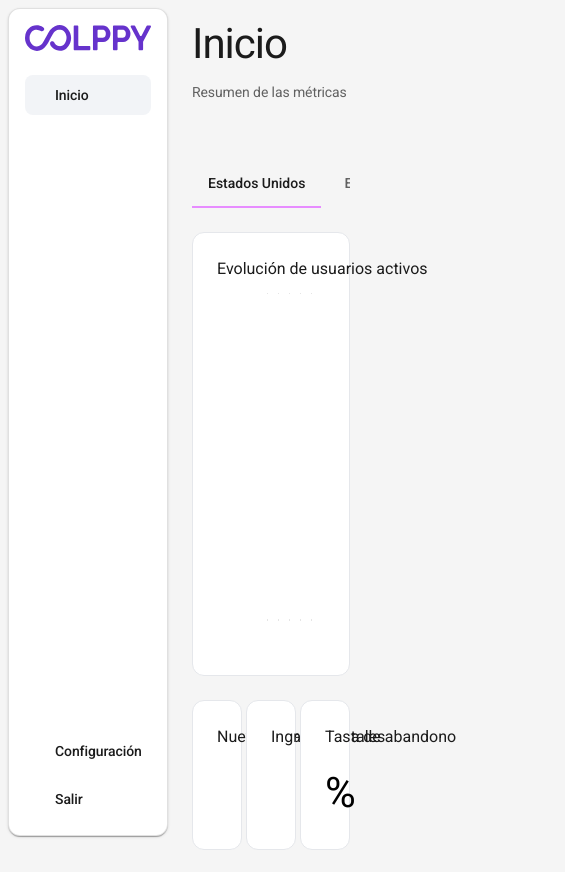
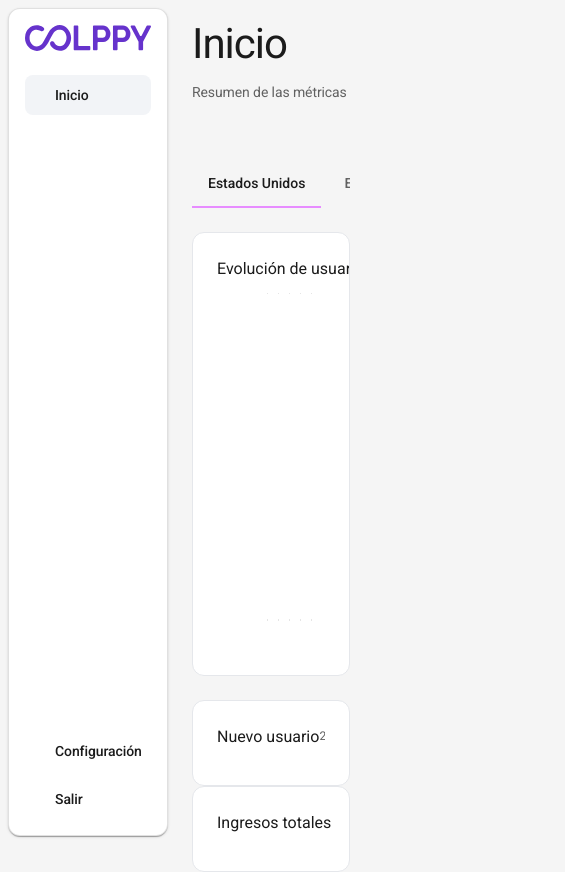
Before and after one commit to EveraldoGCH/challenge-frontend-sr, a React (Vite) app in the folder frontend/: page /dashboard in a window 390 px wide. Shown: the top 872 px of the page, 565 px wide, since content can reach past the window. Built offline with nearby package versions, Linux system fonts and the light colour scheme; no server answers; some icons are missing; a web font is replaced by a local one.

Commit message:
responsive md 2

```diff
--- a/frontend/src/components/core/Card/Card.tsx
+++ b/frontend/src/components/core/Card/Card.tsx
@@ -57,6 +57,7 @@ export function Card({
     background: background ? background : '#fff',
     border: border ? border : '1px solid #e5e7eb',
     minHeight: '25px',
+    overflow: 'hidden',
   }
 
   if (
--- a/frontend/src/routes/dashboard/-components/HomeCard.tsx
+++ b/frontend/src/routes/dashboard/-components/HomeCard.tsx
@@ -1,6 +1,12 @@
 'use client'
 import { Card } from '@/components/core/Card/Card'
-import { Skeleton, Typography, useTheme } from '@mui/material'
+import {
+  Box,
+  Skeleton,
+  Typography,
+  useMediaQuery,
+  useTheme,
+} from '@mui/material'
 import NumberFlow, { continuous } from '@number-flow/react'
 import dayjs from 'dayjs'
 import { useDashboardContext } from '../-context/useDashboardContext'
@@ -25,6 +31,7 @@ export function HomeCard({
 }: Props): React.JSX.Element {
   const theme = useTheme()
   const { metricsResponse } = useDashboardContext()
+  const isSmallScreen = useMediaQuery(theme.breakpoints.down('lg'))
 
   if (isLoading) {
     return (
@@ -40,7 +47,7 @@ export function HomeCard({
     <Card
       stack
       stackGap="8px"
-      width="calc(33% - 16px)"
+      width={isSmallScreen ? '100%' : 'calc(33% - 16px)'}
       title={title}
       rightComponent={
         <Typography variant="caption" color={'secondary'}>
@@ -48,9 +55,14 @@ export function HomeCard({
         </Typography>
       }
     >
-      <div className="flex items-center gap-1 min-w-[240px]">
-        {amount && <Typography variant="h1">$</Typography>}
+      <div className="flex items-center gap-1 ">
+        {amount && (
+          <Typography variant="h1" minWidth="23px">
+            $
+          </Typography>
+        )}
         {(value || amount) && (
+          <Box>
             <NumberFlow
               value={value ?? amount ?? 0}
               plugins={[continuous]}
@@ -62,6 +74,7 @@ export function HomeCard({
                   : {}),
               }}
             />
+          </Box>
         )}
         {type === 'percentage' && (
           <Typography
--- a/frontend/src/routes/dashboard/page.tsx
+++ b/frontend/src/routes/dashboard/page.tsx
@@ -51,7 +51,7 @@ function Dashboard() {
         ))}
       </Tabs>
       <ChartContainerDashboard />
-      <Box className="flex w-full justify-between flex-wrap">
+      <Box className="flex w-full lg:justify-between md:gap-[24px] sm:gap-[24px] flex-wrap">
         <HomeCard
           title={`Nuevo${sReturn(totalNewUsers ?? 0)} usuario${sReturn(totalNewUsers ?? 0)}`}
           value={totalNewUsers}
```
Lines whose indentation alone changed are shown as unchanged.
